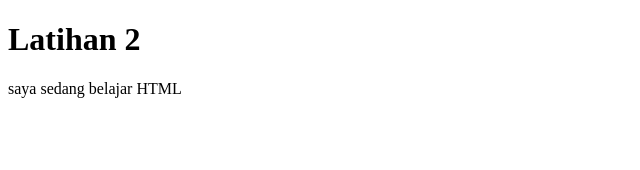
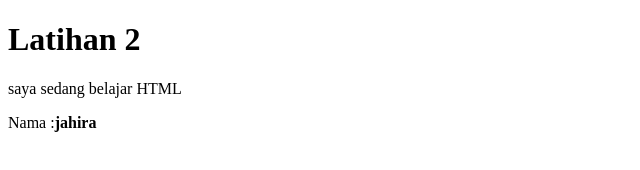
Before and after one commit to zahra5353/latihan2, a plain HTML site: page index.html in a window 1280 px wide. Shown: the whole page, without its empty margins (0-640 px from the left). Drawn offline with Linux system fonts and the light colour scheme.

Commit message:
menampilkan nama

```diff
--- a/index.html
+++ b/index.html
@@ -11,5 +11,5 @@
 <h1>Latihan 2</h1>
 <p>saya sedang belajar HTML</p>
    <body>
-
+  <p>Nama :<b>jahira</b></p>
 </html>
```
